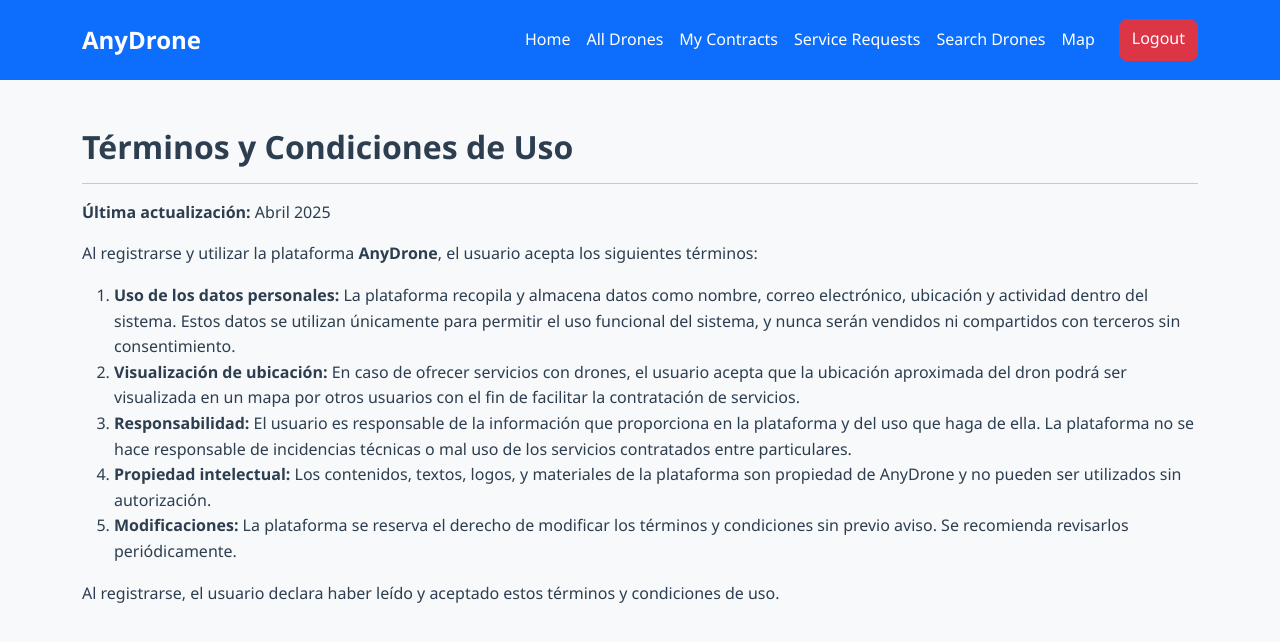
After one commit to danivazquez1/anydrone, a Flask app: page /terms in a window 1280 px wide. The commit adds this page. Shown: the top 642 px of the page. Run offline with Flask 2, Linux system fonts and the light colour scheme; parts of the project's set-up code (start-up, migrations or seed data) failed here and were passed over.

Commit message:
terms and conditions

```diff
--- a/app.py
+++ b/app.py
@@ -56,32 +56,41 @@ def register():
     if request.method == "POST":
         name = request.form.get("name", "").strip()
         email = request.form.get("email", "").strip().lower()
-        password = request.form["password"].strip()
+        password = request.form.get("password", "").strip()
+        accepted_terms = request.form.get("accept_terms")
 
+        # Validación de campos vacíos
         if not name or not email or not password:
-            flash("All fields are required.", "warning")
+            flash("Todos los campos son obligatorios.", "warning")
             return render_template("register.html", name=name, email=email)
 
+        # Validación de aceptación de términos
+        if not accepted_terms:
+            flash("Debe aceptar los Términos y Condiciones para registrarse.", "warning")
+            return render_template("register.html", name=name, email=email)
+
+        # Verificar si el usuario ya existe
         existing = list(db.collection("users").where("user_email_address", "==", email).stream())
         if existing:
-            flash("Email already registered.", "warning")
+            flash("El correo electrónico ya está registrado.", "warning")
             return render_template("register.html", name=name, email=email)
 
+        # Crear usuario
         hashed_password = generate_password_hash(password, method="pbkdf2:sha256")
-
         user_ref = db.collection("users").add({
             "user_name": name,
             "user_email_address": email,
-            "user_password": hashed_password
+            "user_password": hashed_password,
+            "accepted_terms": True
         })
+
         user_id = user_ref[1].id
-
         update_realtime_db(f"users/{user_id}", {
             "user_name": name,
             "user_email_address": email
         })
 
-        flash("Registration successful. Please log in.", "success")
+        flash("Registro completado correctamente. Por favor, inicie sesión.", "success")
         return redirect(url_for("login"))
 
     return render_template("register.html")
@@ -560,6 +569,9 @@ def api_drones():
     return jsonify(mock_data)
 
 
+@app.route("/terms")
+def terms():
+    return render_template("terms.html")
 
 
 
--- a/templates/register.html
+++ b/templates/register.html
@@ -22,6 +22,12 @@
                 <label>Password</label>
                 <input type="password" name="password" class="form-control" required>
             </div>
+            <div class="form-check mb-3">
+                <input class="form-check-input" type="checkbox" name="accept_terms" id="accept_terms" required>
+                <label class="form-check-label" for="accept_terms">
+                    He leído y acepto los <a href="{{ url_for('terms') }}" target="_blank">Términos y Condiciones</a>.
+                </label>
+            </div>
             <button type="submit" class="btn btn-success w-100">Register</button>
         </form>
         <p class="text-center mt-3">Already have an account? <a href="{{ url_for('login') }}" class="text-white">Login</a></p>
--- /dev/null
+++ b/templates/terms.html
@@ -0,0 +1,19 @@
+{% extends "base.html" %}
+{% block title %}Términos y Condiciones{% endblock %}
+{% block content %}
+<h2>Términos y Condiciones de Uso</h2>
+<hr>
+<p><strong>Última actualización:</strong> Abril 2025</p>
+
+<p>Al registrarse y utilizar la plataforma <strong>AnyDrone</strong>, el usuario acepta los siguientes términos:</p>
+
+<ol>
+    <li><strong>Uso de los datos personales:</strong> La plataforma recopila y almacena datos como nombre, correo electrónico, ubicación y actividad dentro del sistema. Estos datos se utilizan únicamente para permitir el uso funcional del sistema, y nunca serán vendidos ni compartidos con terceros sin consentimiento.</li>
+    <li><strong>Visualización de ubicación:</strong> En caso de ofrecer servicios con drones, el usuario acepta que la ubicación aproximada del dron podrá ser visualizada en un mapa por otros usuarios con el fin de facilitar la contratación de servicios.</li>
+    <li><strong>Responsabilidad:</strong> El usuario es responsable de la información que proporciona en la plataforma y del uso que haga de ella. La plataforma no se hace responsable de incidencias técnicas o mal uso de los servicios contratados entre particulares.</li>
+    <li><strong>Propiedad intelectual:</strong> Los contenidos, textos, logos, y materiales de la plataforma son propiedad de AnyDrone y no pueden ser utilizados sin autorización.</li>
+    <li><strong>Modificaciones:</strong> La plataforma se reserva el derecho de modificar los términos y condiciones sin previo aviso. Se recomienda revisarlos periódicamente.</li>
+</ol>
+
+<p>Al registrarse, el usuario declara haber leído y aceptado estos términos y condiciones de uso.</p>
+{% endblock %}
```
